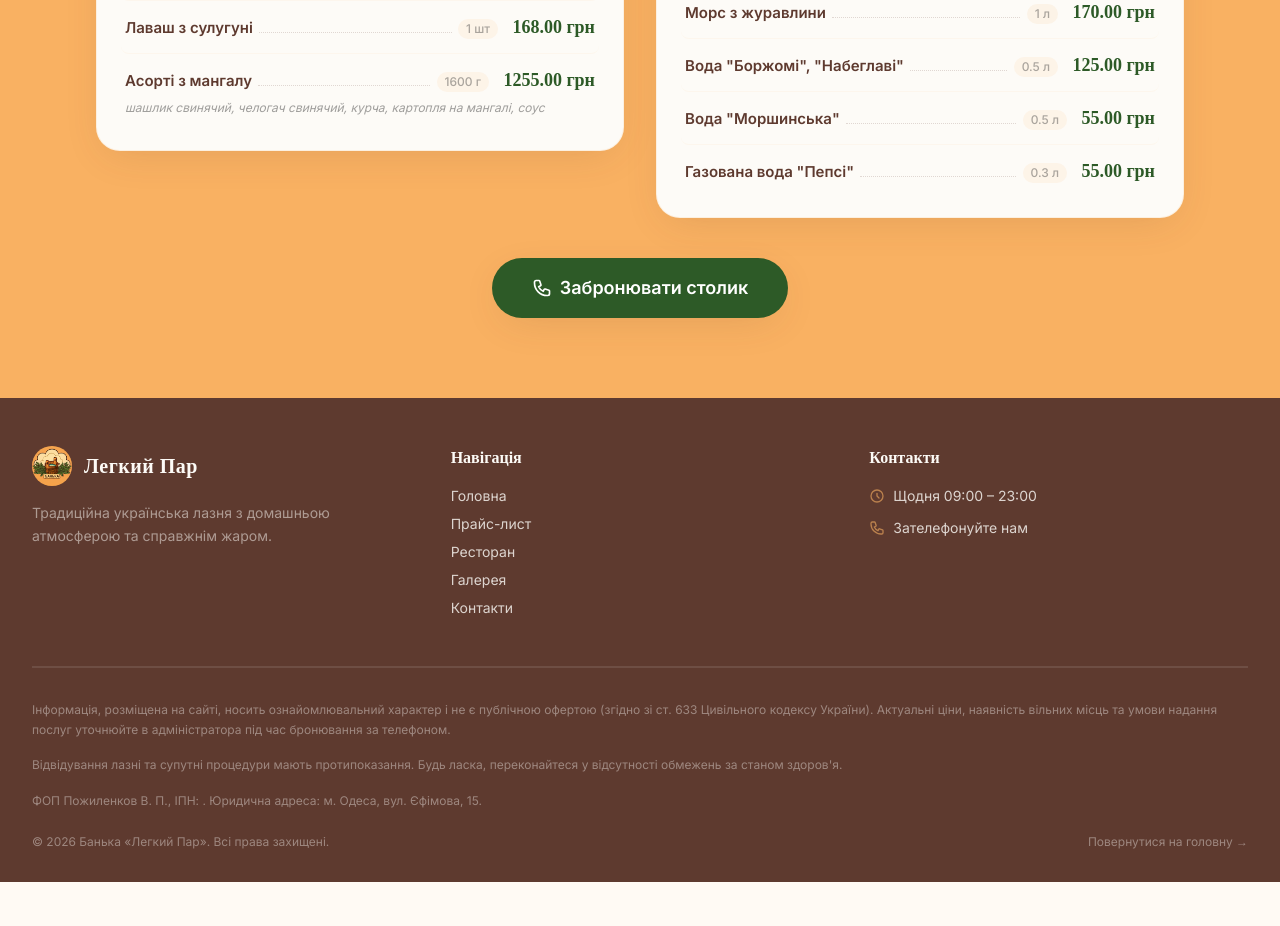
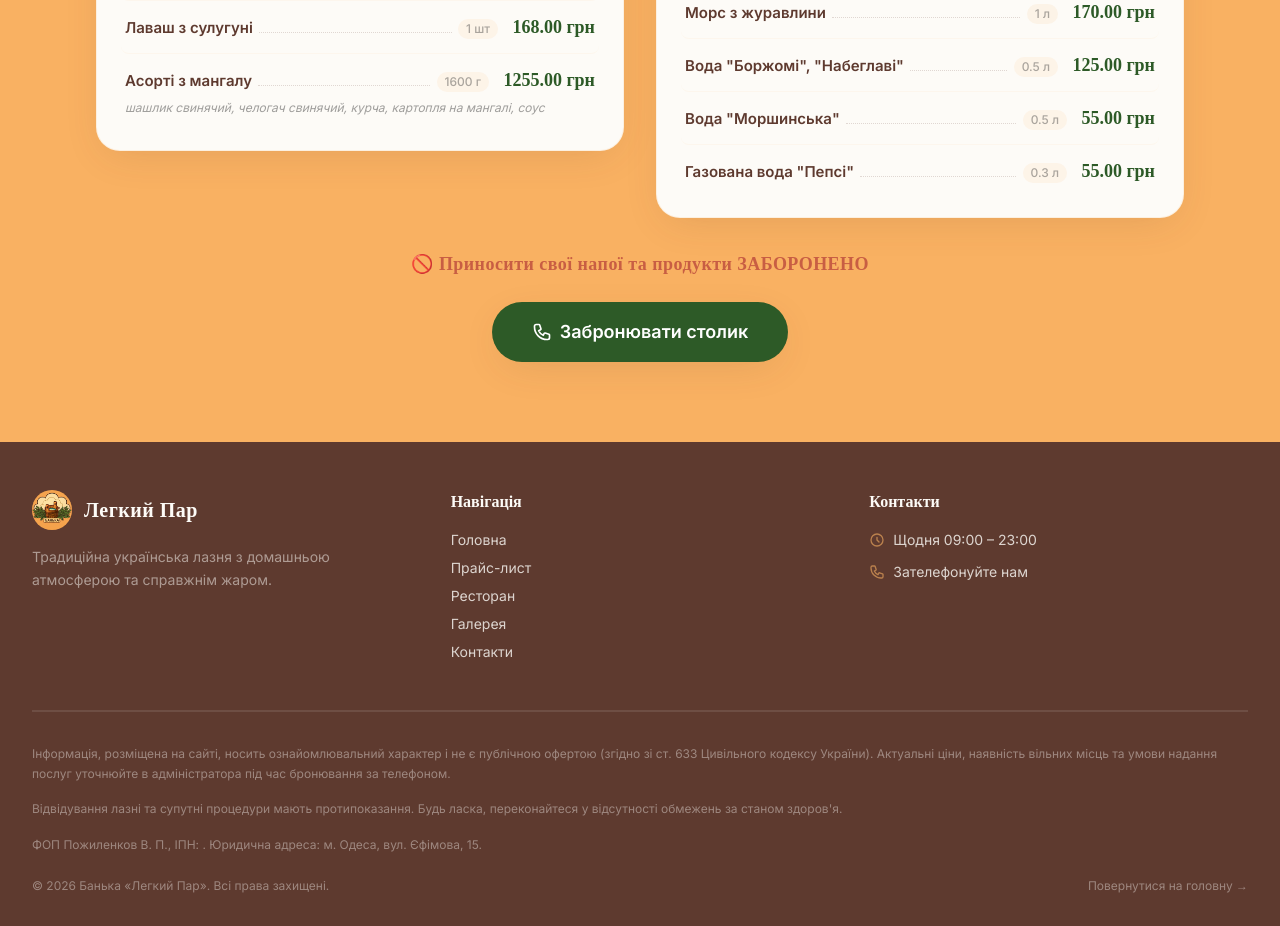
Before and after one commit to Mr-Leshiy/ruspar, a PHP site: page /menu.php in a window 1280 px wide. Shown: the part 3197-4123 px from the top of the page. Before the commit the page ends 4079 px from the top, so only its background shows below. Run offline with PHP 8.4, Linux system fonts and the light colour scheme; some libraries are stand-ins or nearby versions; some web fonts are replaced.

Commit message:
Add prohibition notice about bringing own food/drinks to prices and menu pages

```diff
--- a/new_website/src/menu.php
+++ b/new_website/src/menu.php
@@ -313,8 +313,15 @@ $sections = $menuData['sections'];
             </div>
         </div>
 
+        <!-- Заборона -->
+        <div class="text-center pt-8 pb-2">
+            <p class="font-display font-bold text-earth-terracotta text-base sm:text-lg tracking-wide">
+                🚫 Приносити свої напої та продукти ЗАБОРОНЕНО
+            </p>
+        </div>
+
         <!-- CTA кнопка -->
-        <div class="text-center pt-10 pb-4">
+        <div class="text-center pt-4 pb-4">
             <a href="contacts.php#phones"
                 class="inline-flex items-center gap-2 bg-accent-forest hover:bg-earth-cedar text-white text-lg font-bold py-4 px-10 rounded-full shadow-soft transform hover:-translate-y-1 transition-all duration-300">
                 <svg class="w-5 h-5" fill="none" stroke="currentColor" viewBox="0 0 24 24">
```
Also changed, not shown: new_website/src/prices.php (+7 -0 lines).
